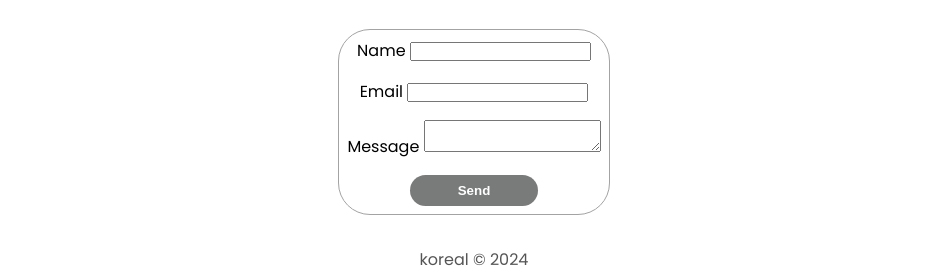
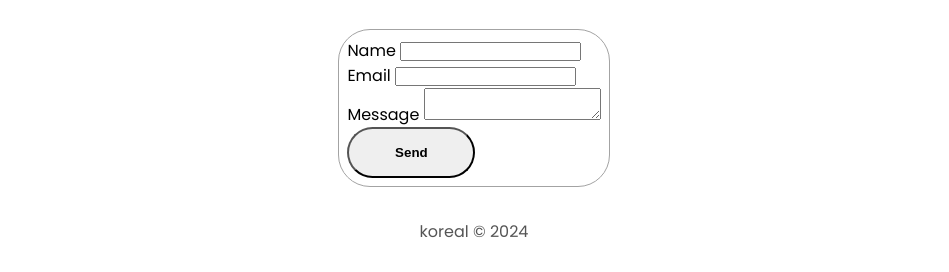
Before and after one commit to koreals/shalomkorir, a plain HTML site: page contact.html in a window 1280 px wide. Shown: the part 542-814 px from the top of the page, without its empty margins (166-1115 px from the left). Drawn offline with Linux system fonts and the light colour scheme.

Commit message:
Update contact.html

```diff
--- a/contact.html
+++ b/contact.html
@@ -8,30 +8,7 @@
     <link rel="stylesheet" href="style.css" />
     <link rel="stylesheet" href="mediaqueries.css" />
 </head>
-<style>
-  .contact-form {
-    display: flex;
-    flex-direction: column;
-    align-items: center;
-}
 
-.form-group {
-    margin-bottom: 1rem;
-}
-
-.btn {
-    background-color: #00020386;
-    color: white;
-    padding: 0.5rem 1rem;
-    border: none;
-    cursor: pointer;
-    transition: background-color 0.3s;
-}
-
-.btn:hover {
-    background-color: #010911;
-}
-</style>
 <body>
 
     <nav id="desktop-nav">
@@ -46,7 +23,7 @@
         </div>
     </nav>
     <nav id="responsive-nav">
-      <div class="logo"><a href="home.html">home</a></div>
+      <div class="logo"><a href="index.html">home</a></div>
       <div class="responsive-menu">
         <div class="responsive-icon" onclick="toggleMenu()">
           <span></span>
```
